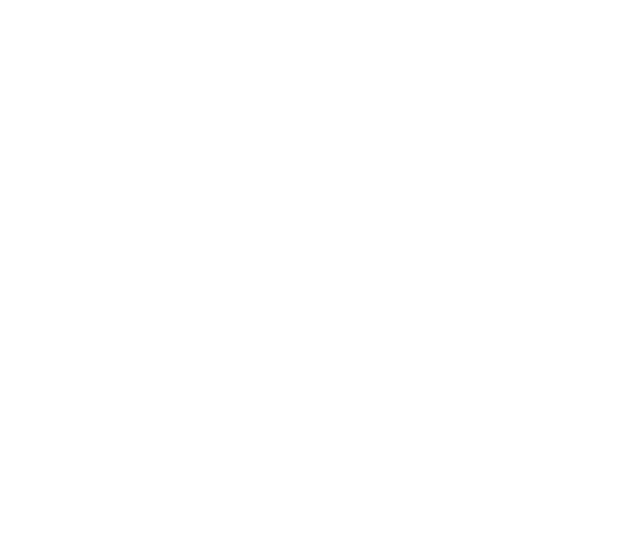
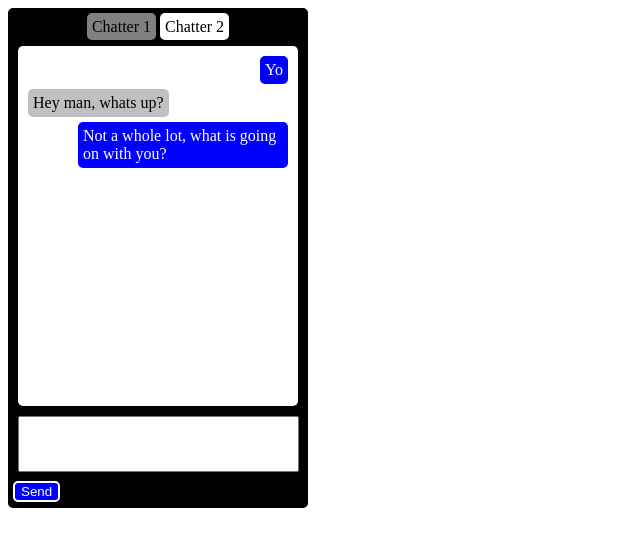
Before and after one commit to trippdavis/ChatApp, a plain HTML site: page index.html in a window 1280 px wide. Shown: the whole page, without its empty margins (0-640 px from the left). Drawn offline with Linux system fonts and the light colour scheme.

Commit message:
basic layout

```diff
--- a/code.js
+++ b/code.js
@@ -0,0 +1,5 @@
+(function () {
+
+
+
+})();
--- a/index.html
+++ b/index.html
@@ -3,8 +3,28 @@
   <head>
     <meta charset="utf-8">
     <title>ChatApp</title>
+    <link rel="stylesheet" type="text/css" href="style.css">
   </head>
   <body>
-
+    <div id="chat">
+      <div id="chatter-select">
+        <div class="chatter-select selected" data-id="1">Chatter 1</div>
+        <div class="chatter-select not-selected" data-id="2">Chatter 2</div>
+      </div>
+      <div id="comments">
+        <div class="comment">
+          <div class="comment-out">Yo</div>
+        </div>
+        <div class="comment">
+          <div class="comment-in">Hey man, whats up?</div>
+        </div>
+        <div class="comment">
+          <div class="comment-out">Not a whole lot, what is going on with you?</div>
+        </div>
+      </div>
+      <textarea id="make-comment"></textarea>
+      <button class="submit">Send</button>
+    </div>
+    <script src="code.js"></script>
   </body>
 </html>
--- a/style.css
+++ b/style.css
@@ -0,0 +1,86 @@
+#chat {
+  width: 300px;
+  height: 500px;
+  background: black;
+  padding: 5px;
+  border-radius: 5px;
+  box-sizing: border-box;
+}
+
+#comments {
+  background: white;
+  margin: 5px;
+  padding: 5px;
+  height: 350px;
+  border-radius: 5px;
+}
+
+#chatter-select {
+  margin-top: 5px;
+  margin-bottom: 10px;
+  text-align: center;
+}
+
+.chatter-select {
+  padding: 5px;
+  display: inline;
+  border-radius: 5px;
+}
+
+.selected {
+  background: grey;
+}
+
+.not-selected {
+  background: white;
+}
+
+.not-selected:hover {
+  background: red;
+  cursor: pointer;
+}
+
+#make-comment {
+  margin: 5px;
+  width: 275px;
+  height: 50px;
+  resize: none;
+}
+
+.comment {
+  margin: 5px;
+}
+
+.comment:after {
+  content: "";
+  clear: both;
+  display: block;
+}
+
+.comment-out {
+  background: blue;
+  color: white;
+  float: right;
+  max-width: 200px;
+  padding: 5px;
+  border-radius: 5px;
+}
+
+.comment-in {
+  background: #C0C0C0;
+  float: left;
+  max-width: 200px;
+  padding: 5px;
+  border-radius: 5px;
+}
+
+.submit {
+  background: blue;
+  color: white;
+  border: 2px solid white;
+  border-radius: 5px;
+}
+
+.submit:hover {
+  cursor: pointer;
+}
```
